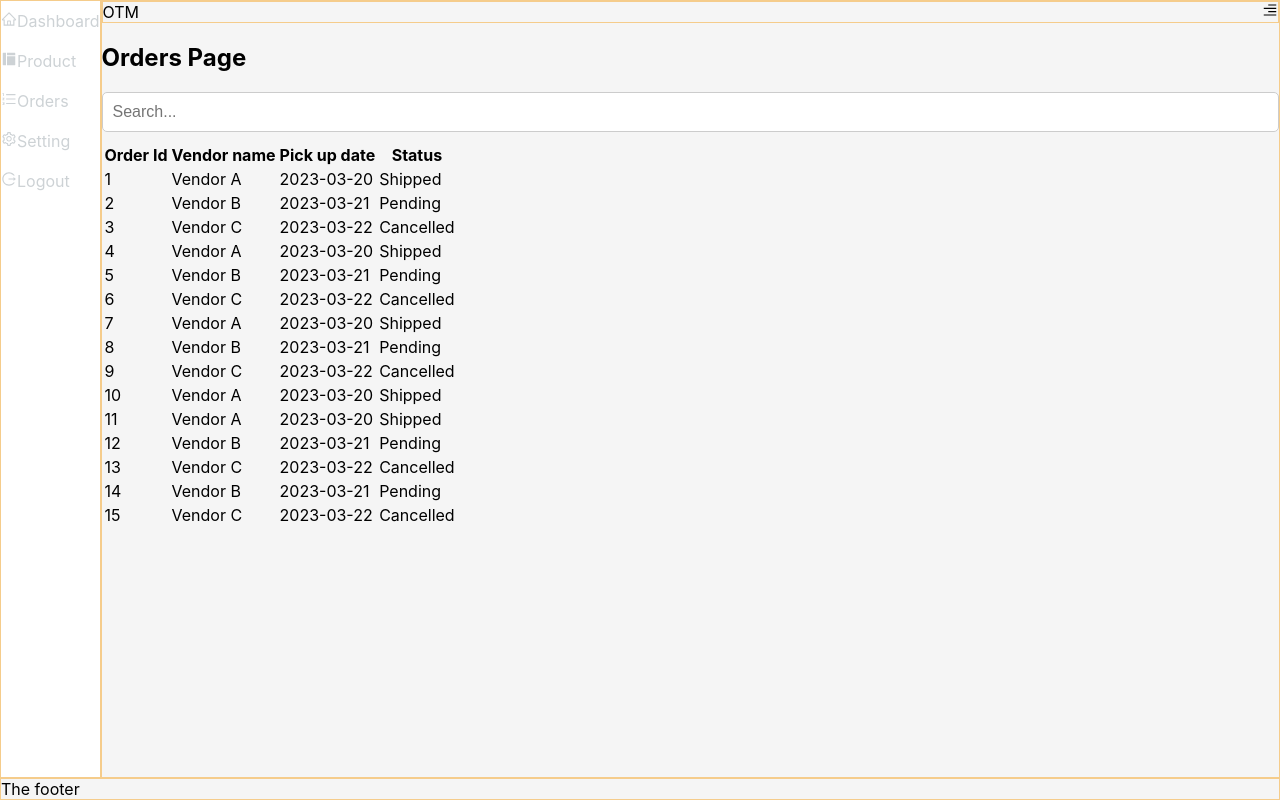
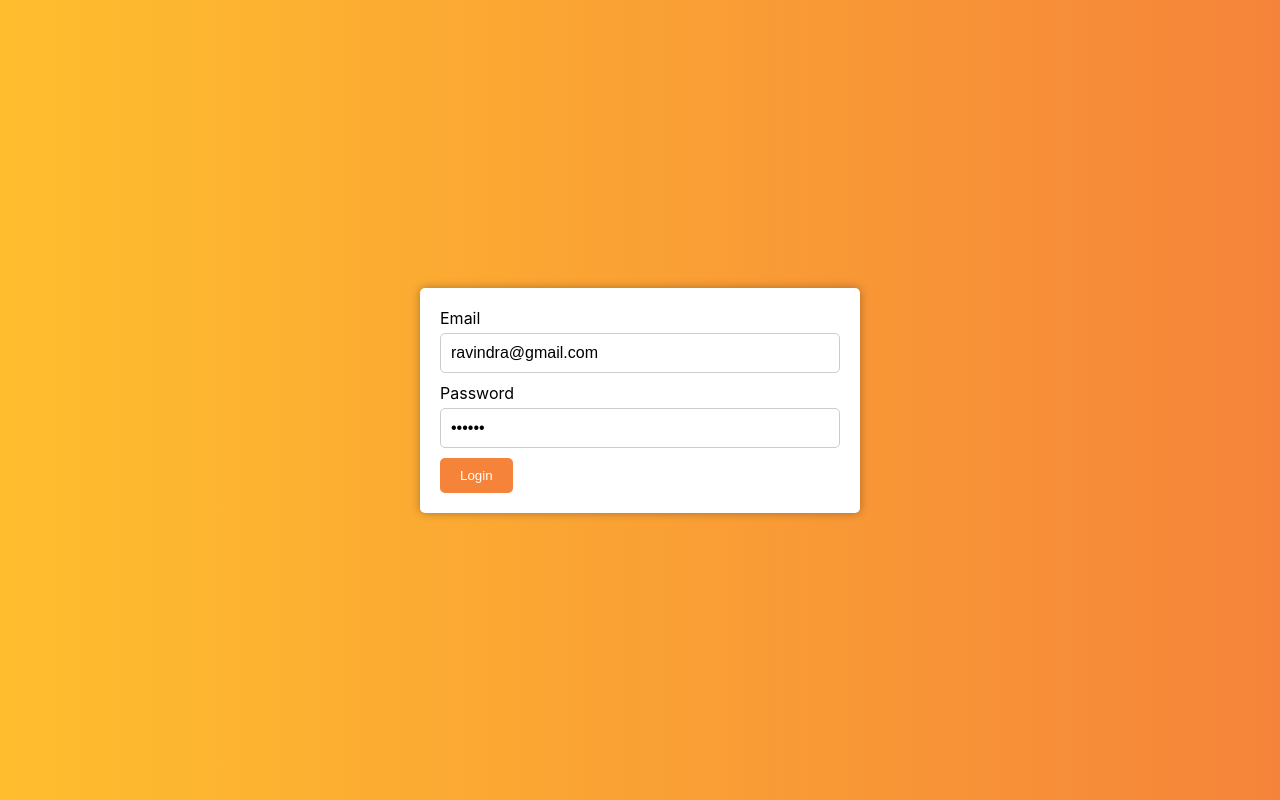
Before and after one commit to ravindrakumarkumawat/order-management-tool, a React (Create React App) app: page / in a window 1280 px wide. Before the commit this address led to /orders. Built offline with nearby package versions, Linux system fonts and the light colour scheme.

Commit message:
Added the sidebar

```diff
--- a/src/component/common/Footer/index.js
+++ /dev/null
@@ -1,10 +0,0 @@
-import React from 'react'
-import './index.css'
-
-const Footer = () => {
-  return (
-    <footer className="main-footer child">The footer</footer>
-  )
-}
-
-export default Footer
--- /dev/null
+++ b/src/component/common/Header/index.css
@@ -0,0 +1,11 @@
+header {
+    height: 6.5%;
+}
+
+.logo {
+    font-family: cursive;
+}
+
+.logo span {
+    padding-left: 4px;
+}
--- a/src/component/common/Header/index.js
+++ b/src/component/common/Header/index.js
@@ -1,15 +1,15 @@
 import React from 'react'
-import {AiOutlineAlignRight} from "react-icons/ai";
-
+import {AiOutlineAlignRight, AiOutlineDribbble} from "react-icons/ai";
+import './index.css'
 const Header = () => {
   return (
-    <header className="child k-flex k-jcsb">
-        <div class="logo">
-          OTM
-        </div>
-        <div className="menu-icon">
-          <AiOutlineAlignRight />
-        </div>
+    <header className="k-flex k-jcsb k-aic k-pl16 k-pr16">
+      <div className="logo k-flex k-jcsb k-aic">
+        <AiOutlineDribbble /> <span>OTM</span>
+      </div>
+      {/* <div className="menu-icon">
+        <AiOutlineAlignRight />
+      </div> */}
     </header>
   )
 }
--- a/src/component/common/Sidebar/index.css
+++ b/src/component/common/Sidebar/index.css
@@ -12,4 +12,26 @@
   }
 .sidebar {
   background: var(--theme-background__white);
+  width: 20%;
+  padding-left: 16px;
+  box-shadow: -7px 0 7px -7px rgba(0,0,0,0.7);
 }
+.sidebar__nav-item--name {
+  display: inline-flex;
+  padding-left: 16px;
+}
+@media screen and (max-width: 360px) {
+  .sidebar {
+    width: 5%;
+  }
+}
+@media screen and (max-width: 767px) {
+  .sidebar {
+    width: 2.8%;
+    padding-right: 16px;
+    /* border-right: 1px solid green; */
+  }
+  .sidebar__nav-item--name {
+    display: none;
+  }
+}
--- a/src/component/common/Sidebar/index.js
+++ b/src/component/common/Sidebar/index.js
@@ -1,22 +1,31 @@
 import React from 'react'
 import { AiOutlineHome, AiFillLayout, AiOutlineSetting, AiOutlineLogout, AiOutlineOrderedList } from "react-icons/ai";
-
 import './index.css'
 const Sidebar = () => {
   return (
-    <aside className="child sidebar">
-        <div>
-
-        </div>
+    <aside className="sidebar">
+      <div className="k-flex k-fdc k-jcsb h-100">
         <ul>
-            <li><AiOutlineHome />Dashboard</li>
-            <li><AiFillLayout />Product</li>
-            <li><AiOutlineOrderedList/>Orders</li>
+            <li className="sidebar__nav-item">
+              <AiOutlineHome /><span className="sidebar__nav-item--name">Dashboard</span>
+            </li>
+            <li className="sidebar__nav-item">
+              <AiFillLayout /><span className="sidebar__nav-item--name">Product</span>
+            </li>
+            <li className="sidebar__nav-item">
+              <AiOutlineOrderedList/><span className="sidebar__nav-item--name">Orders</span>
+            </li>
         </ul>
         <ul>
-          <li><AiOutlineSetting />Setting</li>
-          <li><AiOutlineLogout />Logout</li>
+          <li className="sidebar__nav-item">
+            <AiOutlineSetting /><span className="sidebar__nav-item--name">Setting</span>
+          </li>
+          <li className="sidebar__nav-item">
+            <AiOutlineLogout /><span className="sidebar__nav-item--name">Logout</span>
+          </li>
         </ul>
+
+      </div>
     </aside>
 
   )
--- a/src/component/layout/index.js
+++ b/src/component/layout/index.js
@@ -1,6 +1,5 @@
 import { useContext } from "react";
 import { AuthContext } from "../../context/authentication/authContextProvider";
-import Footer from "../common/Footer";
 import Header from "../common/Header";
 import Sidebar from "../common/Sidebar";
 
@@ -11,12 +10,11 @@
         {isSignedIn && <div className="parent">
             <div className="main">
                 <Sidebar />
-                <article className="content child">
+                <article className="content k-pl16 k-pr16">
                     <Header />
                     {children}
                 </article>
             </div>
-            <Footer />
         </div>
         }
         {
--- a/src/index.css
+++ b/src/index.css
@@ -1,5 +1,5 @@
 :root {
-  --theme-font-color__primary: #CDD2D5;
+  --theme-font-color__primary: #445965;
   --theme-background: #F5F5F5;
   --theme-background__white: #FFFFFF;
 }
@@ -22,6 +22,14 @@
   display: flex;
 }
 
+.k-fdc {
+  flex-direction: column;
+}
+
+.k-fdr {
+  flex-direction: row;
+}
+
 .k-jcc {
   justify-content: center;
 }
@@ -34,6 +42,11 @@
   align-items: center;
 }
 
+
+.h-100 {
+  height: 100%;
+}
+
 .vh-100 {
   height: 100vh;
 }
@@ -41,3 +54,38 @@
 .vw-100 {
   width: 100vw;
 }
+
+.w-100 {
+  width: 100%;
+}
+
+.k-pl16 {
+  padding-left: 16px;
+}
+
+.k-pr16 {
+  padding-right: 16px;
+}
+
+.k-pt16 {
+  padding-top: 16px;
+}
+
+.k-pb16 {
+  padding-bottom: 16px;
+}
+.k-pl4 {
+  padding-left: 4px;
+}
+
+.k-pr4 {
+  padding-right: 4px;
+}
+
+.k-pt4 {
+  padding-top: 4px;
+}
+
+.k-pb4 {
+  padding-bottom: 4px;
+}
--- a/src/pages/Login/index.js
+++ b/src/pages/Login/index.js
@@ -19,9 +19,9 @@
     setPassword(e.target.value);
     setPasswordError('');
   };
-  useEffect(() => handleSubmit())
+
   const handleSubmit = (e) => {
-    // e.preventDefault();
+    e.preventDefault();
     // Perform login validation here
     if(!validate()) return
     login({
@@ -29,8 +29,6 @@
       username: email.split('@')[0],
       password
     })
-    console.log(email, password, emailError, passwordError)
-
   };
 
   const validate = () => {
```
Also changed, not shown: src/component/common/Footer/index.css (deleted).
